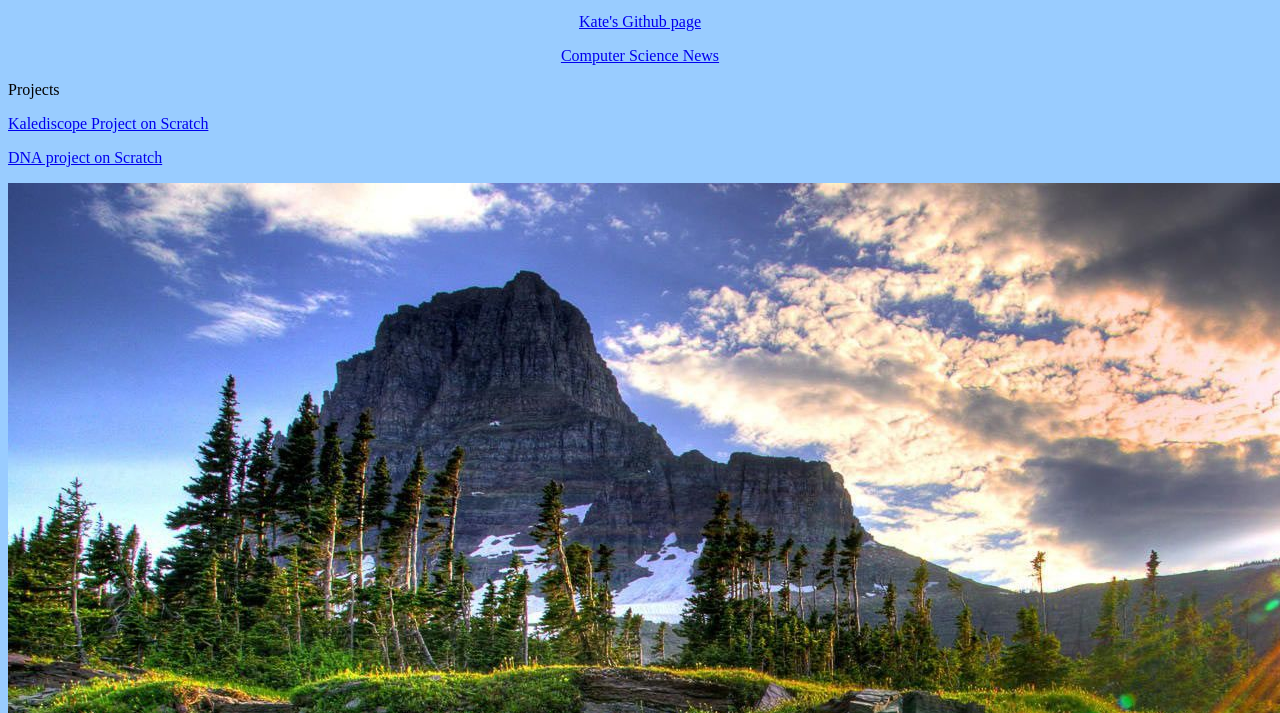
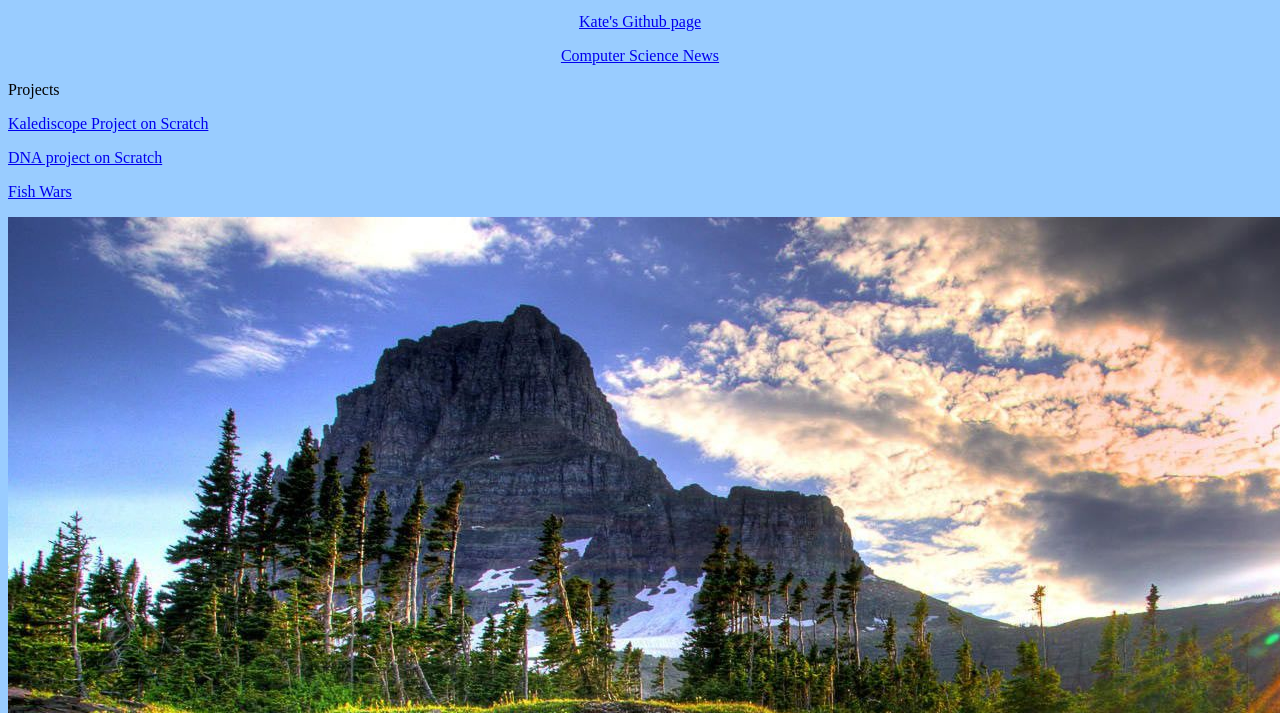
Before and after one commit to kateparis/kateparis, a plain HTML site: page index.html in a window 1280 px wide. Shown: the part 87-800 px from the top of the page. Drawn offline with Linux system fonts and the light colour scheme.

Commit message:
fish wars

```diff
--- a/index.html
+++ b/index.html
@@ -12,6 +12,7 @@
   <p>Projects</p>
   <p><a href=https://scratch.mit.edu/projects/122953801/>Kalediscope Project on Scratch</p>
   <p><a href=https://scratch.mit.edu/projects/121949819/>DNA project on Scratch</p>
+  <p><a href=https://scratch.mit.edu/projects/124306110/>Fish Wars
   <p align=center><img src=4vX97Bu.jpg></p>
 
 </body>
```
